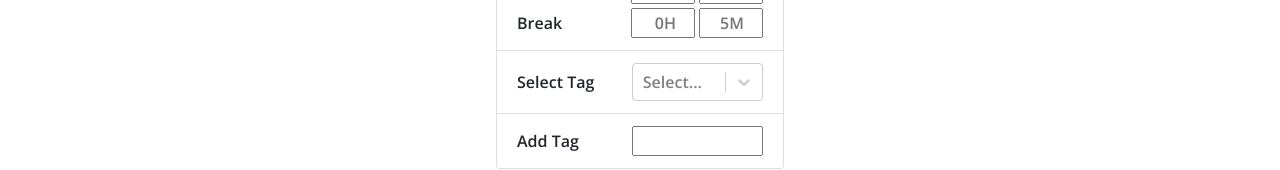
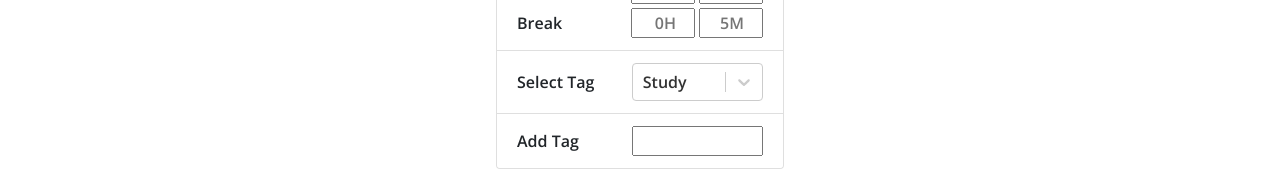
Before and after one commit to ericmiranda7/time-taggr, a React (Create React App) app in the folder time-taggr/: page /settings in a window 1280 px wide. Shown: the part 209-379 px from the top of the page. Built offline with nearby package versions, Linux system fonts and the light colour scheme.

Commit message:
add value to react-select

```diff
--- a/time-taggr/src/components/Home.js
+++ b/time-taggr/src/components/Home.js
@@ -1,4 +1,5 @@
 import Timer from './Timer'
+import { TagSelect } from './Settings'
 
 const Home = ({ tags }) => {
 
--- a/time-taggr/src/components/Settings.js
+++ b/time-taggr/src/components/Settings.js
@@ -70,7 +70,7 @@ const DurationForm = ({ selectedTag, isTimerRunning }) => {
   )
 }
 
-const AddTag = ({isTimerRunning}) => {
+const AddTag = ({ isTimerRunning }) => {
   const dispatch = useDispatch()
 
   const handleKeyDown = event => {
@@ -92,7 +92,9 @@ const AddTag = ({isTimerRunning}) => {
   )
 }
 
-const TagSelect = ({ options, dispatch, isTimerRunning }) => {
+export const TagSelect = ({ options, dispatch, isTimerRunning }) => {
+  const selectedTag = useSelector(state => state.tags.find(tag => tag.isSelected))
+  const selectedValue = { value: selectedTag.value, label: selectedTag.name }
   const onTagSelected = itemSelected => {
     dispatch(makeSelected(itemSelected.value))
   }
@@ -101,7 +103,7 @@ const TagSelect = ({ options, dispatch, isTimerRunning }) => {
     <div className="d-flex">
       <span className="d-inline-flex flex-grow-1" style={styles.spanAlignCenter} >Select Tag</span>
       <div style={{ width: '8.2em' }}>
-        <Select options={options} onChange={onTagSelected} isDisabled={isTimerRunning}/>
+        <Select options={options} onChange={onTagSelected} isDisabled={isTimerRunning} value={selectedValue} />
       </div>
     </div>
   )
```
